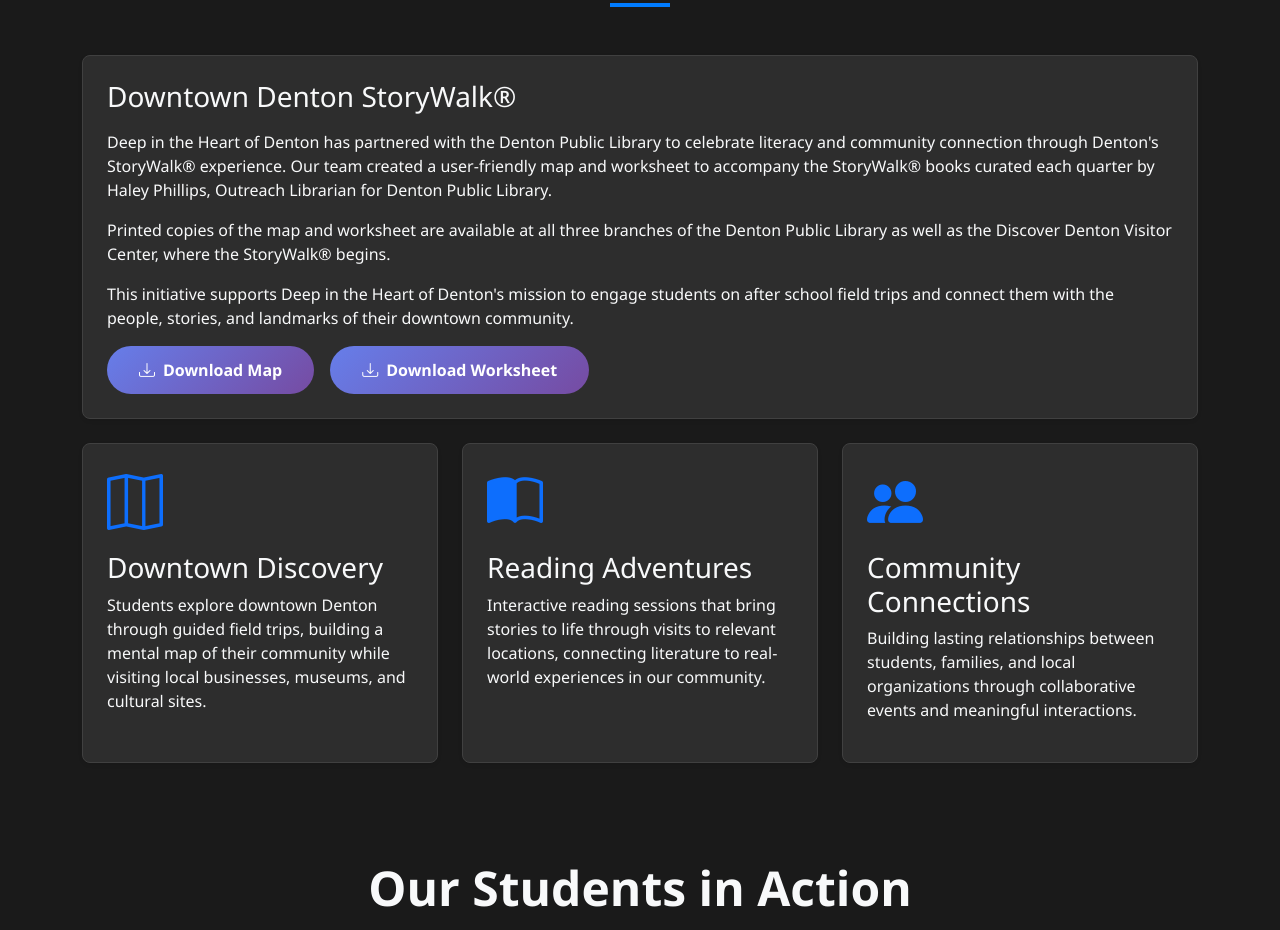
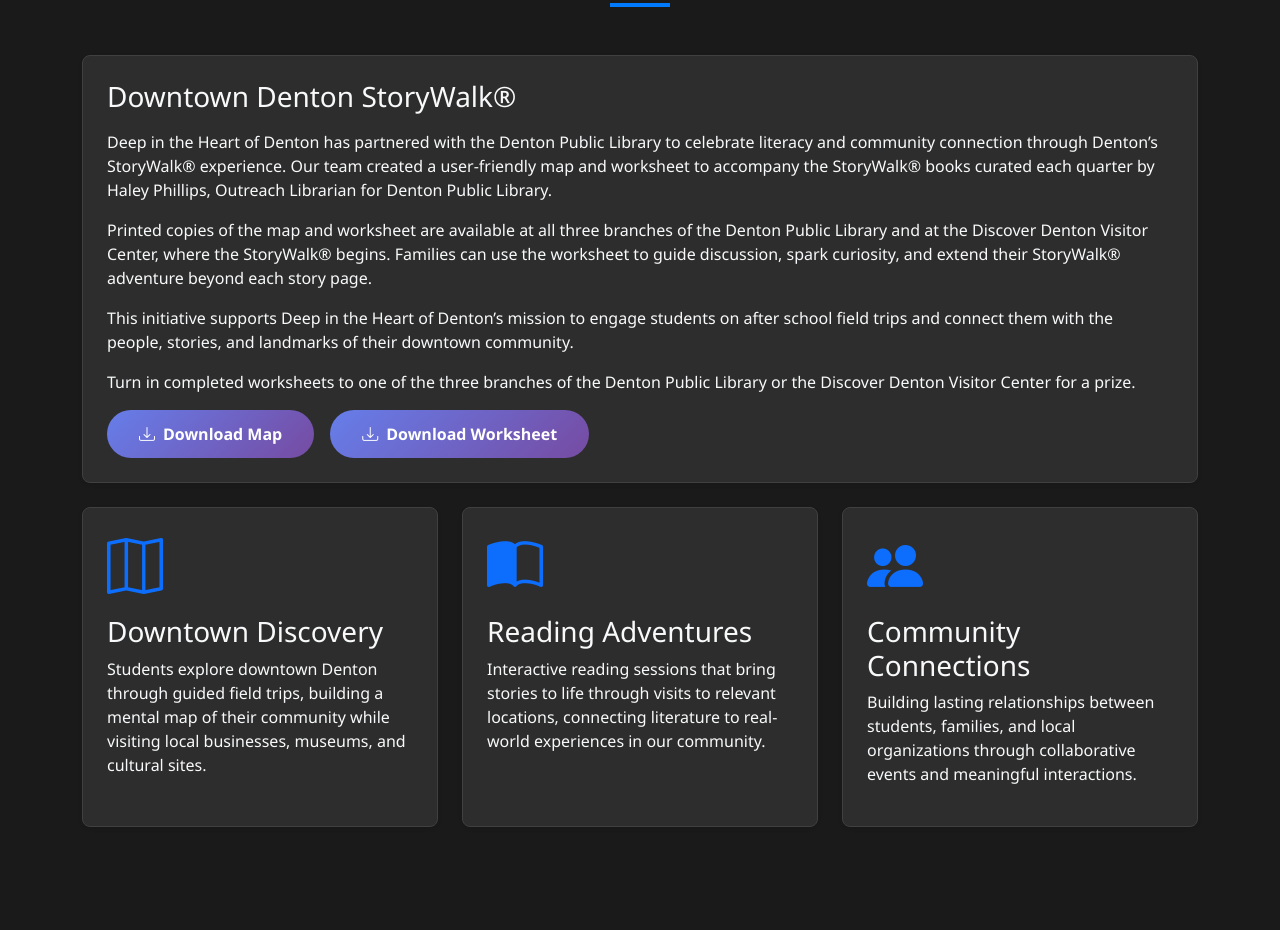
Before and after one commit to efstone/deep-in-the-heart-of-denton, a plain HTML site: page index.html in a window 1280 px wide. Shown: the part 2217-3147 px from the top of the page. Drawn offline with nearby package versions, Linux system fonts and the light colour scheme.

Commit message:
Enhance StoryWalk® section: expand worksheet details, add prize incentive, and refine text for clarity.

```diff
--- a/index.html
+++ b/index.html
@@ -165,9 +165,10 @@
                 <div class="col-12">
                     <div class="program-card p-4 bg-secondary rounded-3 shadow-sm text-light">
                         <h3 class="mb-3">Downtown Denton StoryWalk®</h3>
-                        <p>Deep in the Heart of Denton has partnered with the Denton Public Library to celebrate literacy and community connection through Denton's StoryWalk® experience. Our team created a user-friendly map and worksheet to accompany the StoryWalk® books curated each quarter by Haley Phillips, Outreach Librarian for Denton Public Library.</p>
-                        <p> Printed copies of the map and worksheet are available at all three branches of the Denton Public Library as well as the Discover Denton Visitor Center, where the StoryWalk® begins.</p>
-                        <p class="mb-3">This initiative supports Deep in the Heart of Denton's mission to engage students on after school field trips and connect them with the people, stories, and landmarks of their downtown community.</p>
+                        <p>Deep in the Heart of Denton has partnered with the Denton Public Library to celebrate literacy and community connection through Denton’s StoryWalk® experience. Our team created a user-friendly map and worksheet to accompany the StoryWalk® books curated each quarter by Haley Phillips, Outreach Librarian for Denton Public Library.</p>
+                        <p>Printed copies of the map and worksheet are available at all three branches of the Denton Public Library and at the Discover Denton Visitor Center, where the StoryWalk® begins. Families can use the worksheet to guide discussion, spark curiosity, and extend their StoryWalk® adventure beyond each story page.</p>
+                        <p>This initiative supports Deep in the Heart of Denton’s mission to engage students on after school field trips and connect them with the people, stories, and landmarks of their downtown community.</p>
+                        <p class="mb-3">Turn in completed worksheets to one of the three branches of the Denton Public Library or the Discover Denton Visitor Center for a prize.</p>
                         <div class="d-flex gap-3 flex-wrap">
                             <a href="StoryWalk_Map.pdf" class="btn btn-primary" download>
                                 <i class="bi bi-download me-2"></i>Download Map
```
